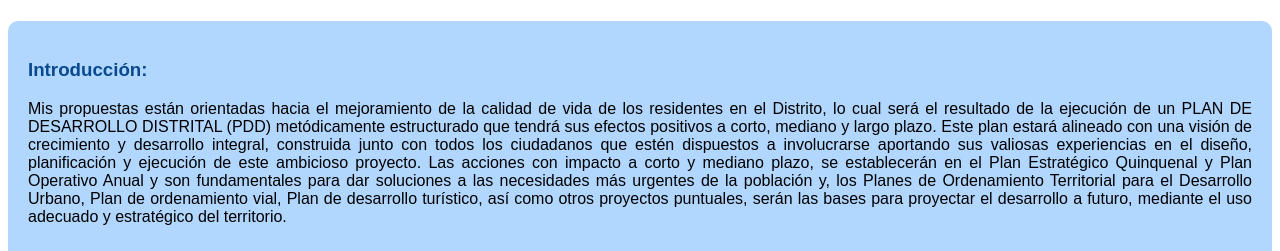
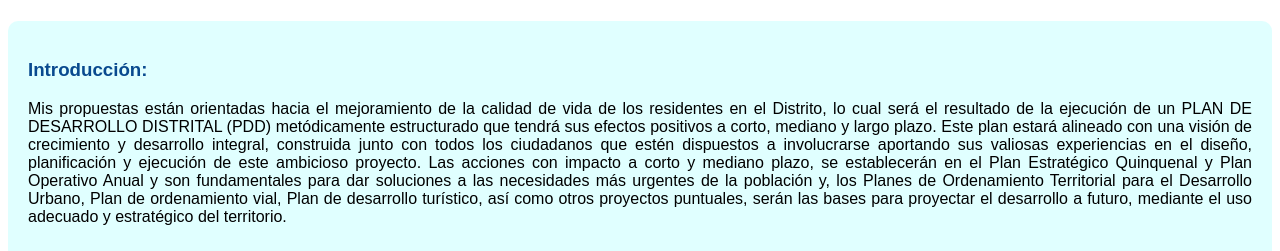
Before and after one commit to reynaldor2024/reynaldor2024.github.io, a plain HTML site: page INDEX.html in a window 1280 px wide. Shown: the part 544-795 px from the top of the page. Drawn offline with Linux system fonts and the light colour scheme.

Commit message:
Update INDEX.html

```diff
--- a/INDEX.html
+++ b/INDEX.html
@@ -24,7 +24,7 @@
 
     section {
       margin-bottom: 30px;
-      background-color: #B2D7FF; /* Color de fondo naranja pastel */
+      background-color: #E0FFFF; /* Color de fondo naranja pastel */
       padding: 20px;
       border-radius: 10px;
     }
```
